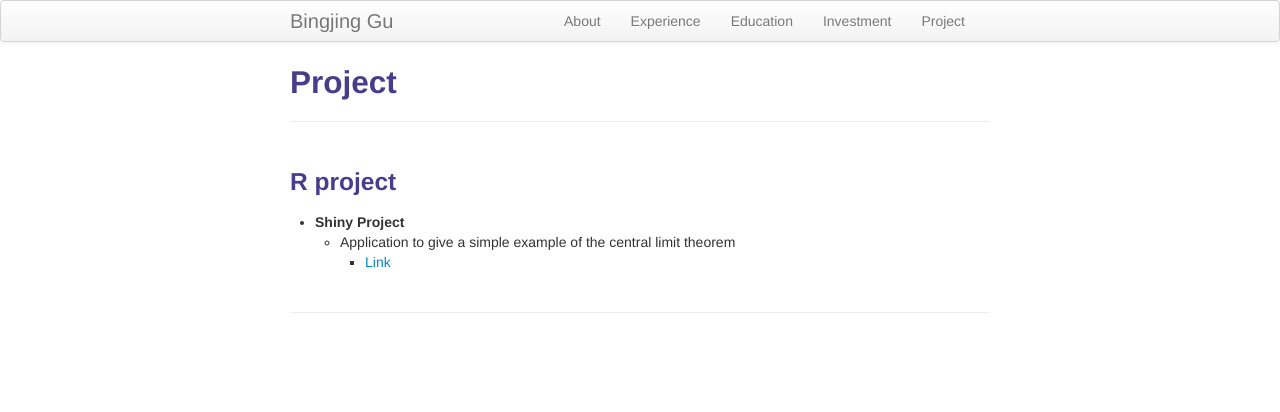
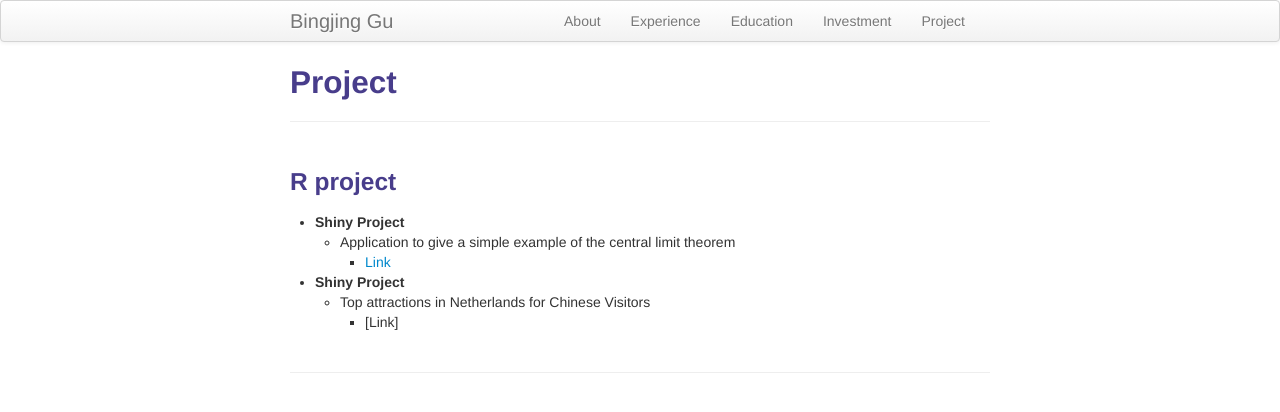
Before and after one commit to sangaj/sangaj.github.io, a Jekyll site: the page built from pages/Project.md, in a window 1280 px wide. Shown: the top 412 px of the page. Built offline with Jekyll 4.4.1, drawn with Linux system fonts in a browser that asks for light colours.

Commit message:
Update Project.md

```diff
--- a/pages/Project.md
+++ b/pages/Project.md
@@ -7,3 +7,7 @@ title: Project
 - **Shiny Project**
   -  Application to give a simple example of the central limit theorem
       -  [Link](https://sangaj.shinyapps.io/clt_proof_in_histogram/)
+
+- **Shiny Project**
+  -  Top attractions in Netherlands for Chinese Visitors
+      -  [Link]
```
